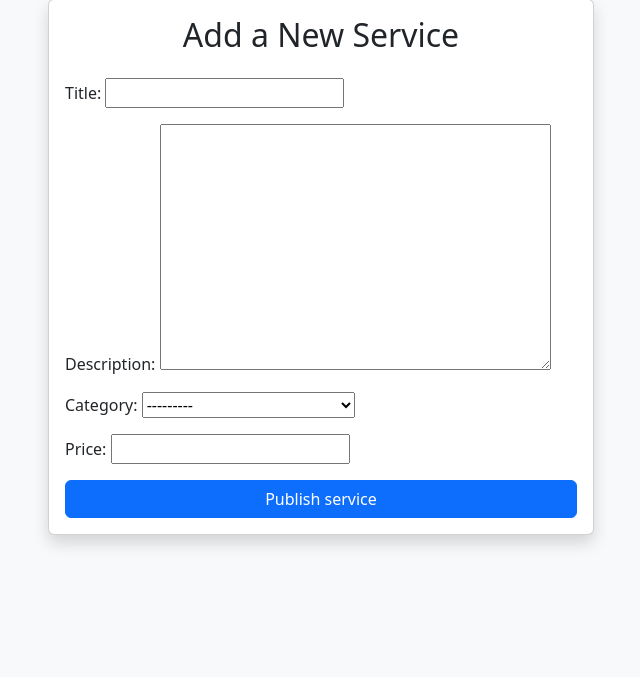
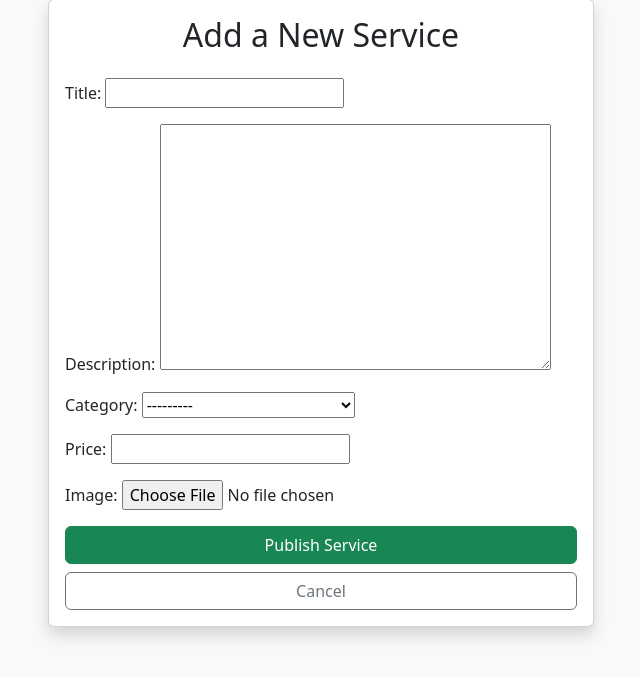
Before and after one commit to Sori678/online-service-marketplace, a Django app: page /create/ in a window 1280 px wide. Shown: the part 81-758 px from the top of the page, without its empty margins (319-959 px from the left). Run offline with Django 5.2, Linux system fonts and the light colour scheme.

Commit message:
Add image for service

```diff
--- a/marketplace/forms.py
+++ b/marketplace/forms.py
@@ -4,4 +4,4 @@ from .models import Service
 class ServiceForm(forms.ModelForm):
     class Meta:
         model = Service
-        fields = ['title', 'description', 'category', 'price']
+        fields = ['title', 'description', 'category', 'price','image']
--- a/marketplace/models.py
+++ b/marketplace/models.py
@@ -15,6 +15,8 @@ class Service(models.Model):
     category = models.CharField(max_length=20, choices=CATEGORY_CHOICES)
     price = models.DecimalField(max_digits=10, decimal_places=2)
     created_on = models.DateTimeField(auto_now_add=True)
+    image = models.ImageField(upload_to='services/', default='services/default.jpg', blank=True)
+
 
     def __str__(self):
         return f"{self.title} | {self.provider.username}"
--- a/marketplace/templates/marketplace/service_form.html
+++ b/marketplace/templates/marketplace/service_form.html
@@ -6,10 +6,13 @@
         <div class="card shadow">
             <div class="card-body">
                 <h2 class="text-center mb-4">Add a New Service</h2>
-                <form method="POST">
+                <form method="POST" enctype="multipart/form-data">
                     {% csrf_token %}
                     {{ form.as_p }}
-                    <button type="submit" class="btn btn-primary w-100">Publish service</button>
+                    <div class="d-grid gap-2">
+                        <button type="submit" class="btn btn-success">Publish Service</button>
+                        <a href="{% url 'service_list' %}" class="btn btn-outline-secondary">Cancel</a>
+                    </div>
                 </form>
             </div>
         </div>
--- a/marketplace/views.py
+++ b/marketplace/views.py
@@ -16,7 +16,7 @@ def service_list(request):
 
 def create_service(request):
     if request.method == 'POST':
-        form = ServiceForm(request.POST)
+        form = ServiceForm(request.POST, request.FILES)
         if form.is_valid():
             service = form.save(commit=False)
             service.provider = request.user
@@ -59,6 +59,7 @@ def delete_service(request, service_id):
         return redirect('service_list')
 
     if request.method == 'POST':
+        form = ServiceForm(request.POST, request.FILES, instance=service)
         service.delete()
         messages.warning(request, 'The service has been permanently removed.')
         return redirect('service_list')
--- a/servicemarketplace/settings.py
+++ b/servicemarketplace/settings.py
@@ -131,3 +131,7 @@ SITE_ID = 1
 
 LOGIN_REDIRECT_URL = '/'
 LOGOUT_REDIRECT_URL = '/'
+
+import os
+MEDIA_URL = '/media/'
+MEDIA_ROOT = os.path.join(BASE_DIR, 'media')
--- a/servicemarketplace/urls.py
+++ b/servicemarketplace/urls.py
@@ -16,9 +16,12 @@ Including another URLconf
 """
 from django.contrib import admin
 from django.urls import path, include
-
+from django.conf import settings
+from django.conf.urls.static import static
 urlpatterns = [
     path('admin/', admin.site.urls),
     path('accounts/', include('allauth.urls')),
     path('', include('marketplace.urls')),
 ]
+if settings.DEBUG:
+    urlpatterns += static(settings.MEDIA_URL, document_root=settings.MEDIA_ROOT)
```
Also changed, not shown: db.sqlite3, marketplace/migrations/0002_service_image.py (added), media/services/ChatGPT_Image_Jun_16_2025_03_52_49_PM.png (added).
